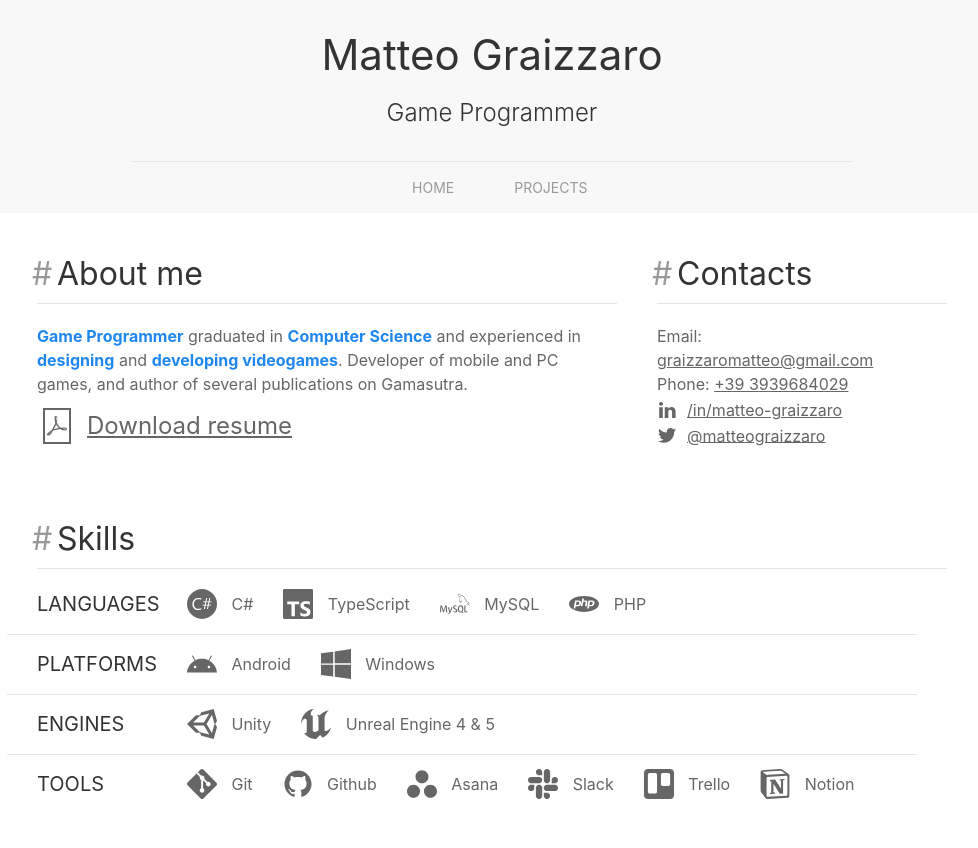
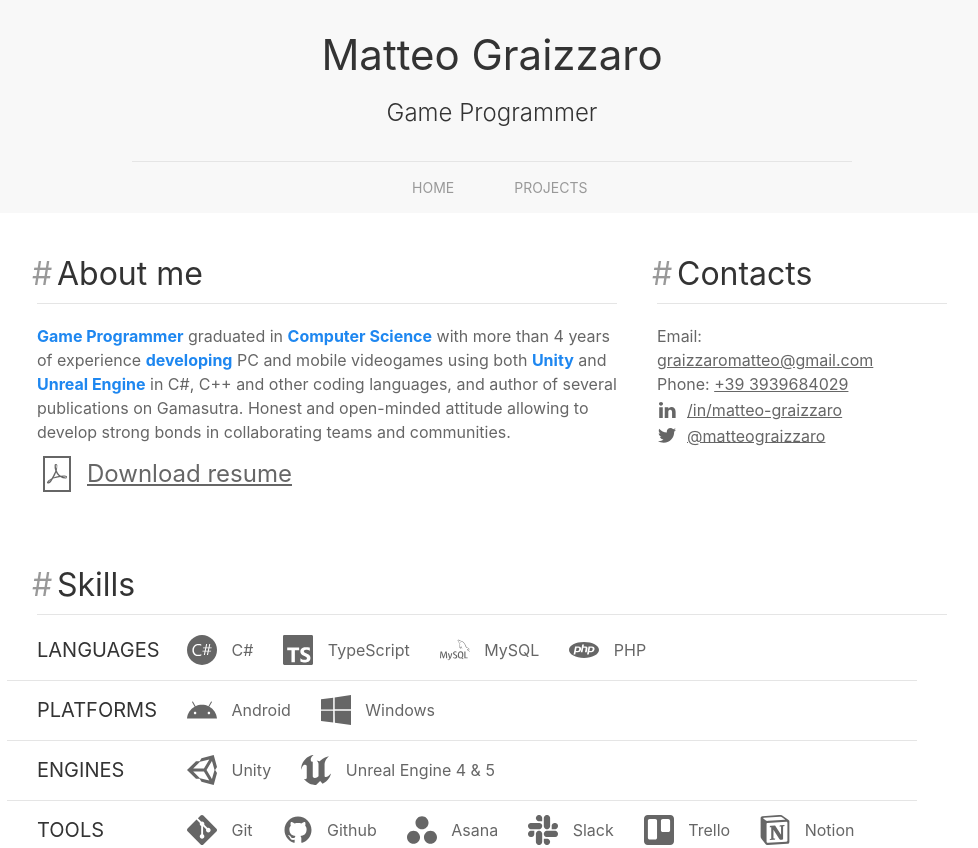
Before and after one commit to Vacui/vacui.github.io, a plain HTML site: page index.html in a window 1280 px wide. Shown: the top 848 px of the page, without its empty margins (148-1126 px from the left). Drawn offline with Linux system fonts and the light colour scheme.

Commit message:
updated About Me

```diff
--- a/index.html
+++ b/index.html
@@ -65,7 +65,7 @@
 					<div class="uk-child-width-1-1"  uk-grid>
 						<div class="uk-width-expand@s">
 							<h2 id="about" class="uk-heading-divider title-link"><a href="#about">About me</a></h2>
-							<p><span class="uk-text-primary uk-text-bold">Game Programmer</span> graduated in <span class="uk-text-primary uk-text-bold">Computer Science</span> and experienced in <span class="uk-text-primary uk-text-bold">designing</span> and <span class="uk-text-primary uk-text-bold">developing videogames</span>. Developer of mobile and PC games, and author of several publications on Gamasutra.</p>
+							<p><span class="uk-text-primary uk-text-bold">Game Programmer</span> graduated in <span class="uk-text-primary uk-text-bold">Computer Science</span> with more than 4 years of experience <span class="uk-text-primary uk-text-bold">developing</span> PC and mobile videogames using both <span class="uk-text-primary uk-text-bold">Unity</span> and <span class="uk-text-primary uk-text-bold">Unreal Engine</span> in C#, C++ and other coding languages, and author of several publications on Gamasutra. Honest and open-minded attitude allowing to develop strong bonds in collaborating teams and communities.</p>
 							<div class="uk-text-large">
 								<span class="uk-margin-small-right" uk-icon="icon: file-pdf; ratio: 2"></span><a class="uk-text-middle" href="./file/MATTEO_GRAIZZARO-PROGRAMMER_RESUME.pdf" target="_blank"><span>Download resume</span></a>
 							</div>
```
